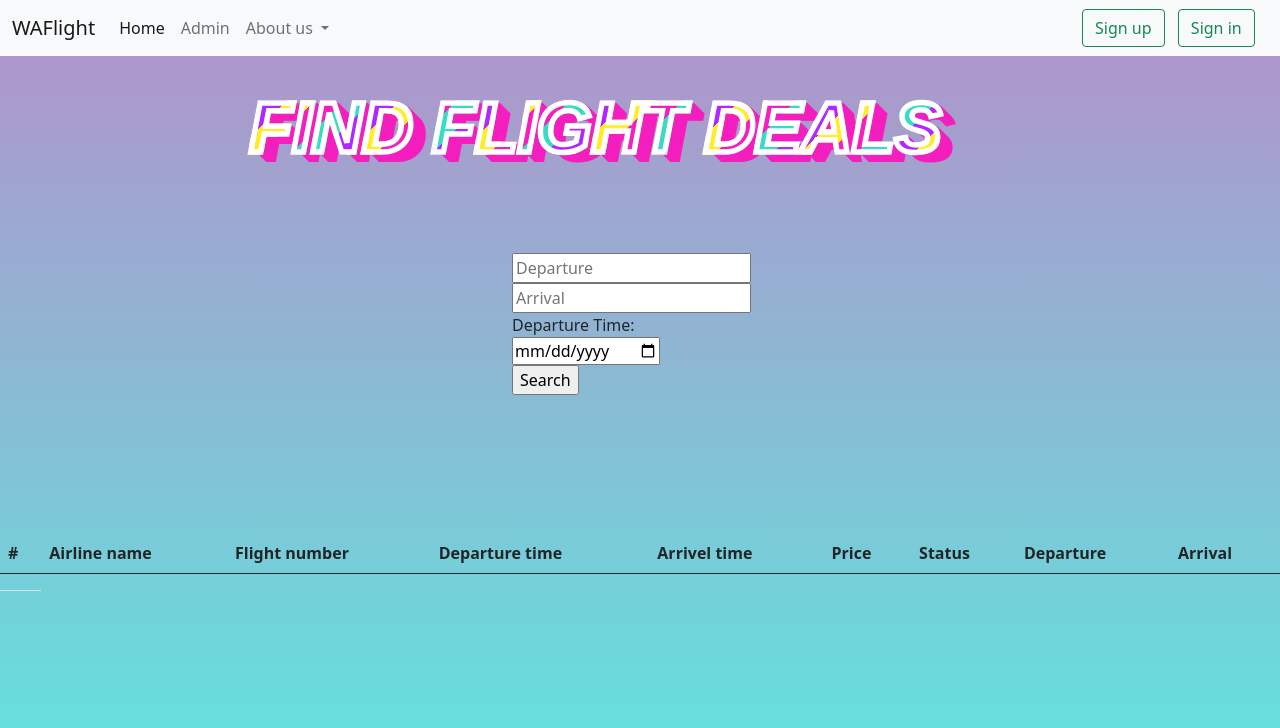
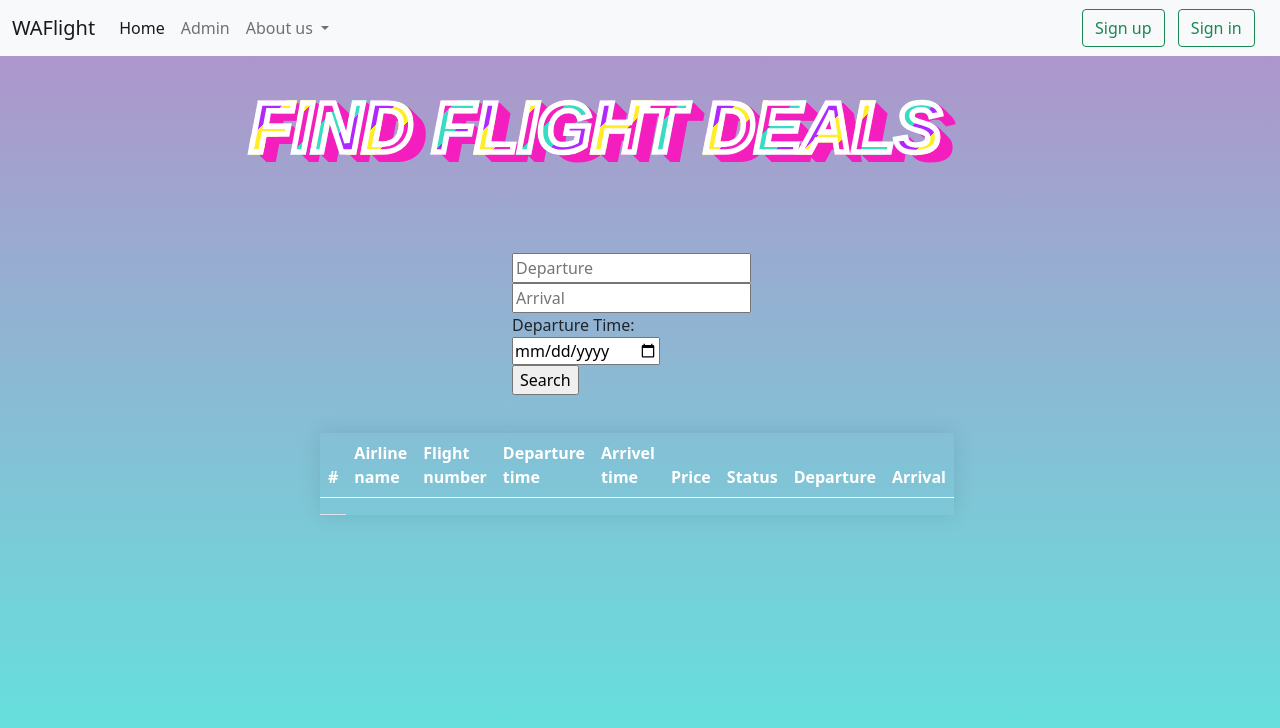
Before and after one commit to Averyyy/WA-Flight, a Flask app: page /public_view in a window 1280 px wide; the page is wider, and only the part inside the window is pictured. Shown: the top 728 px of that part. Run offline with Flask 2, Linux system fonts and the light colour scheme; data that the repository does not hold is empty.

Commit message:
signouthtml

```diff
--- a/APP.py
+++ b/APP.py
@@ -27,6 +27,7 @@ conn = pymysql.connect(host= 'localhost',
 # Utility Functions
 def save_to_session(dic):
     for key in dic.keys():
+        print(key,dic[key])
         session[key] = dic[key]
     return
 
@@ -172,11 +173,13 @@ def sign_in():
             "password": request.form.get("as_psw"),
             "airline_name": request.form.get("airline_name")
         }
+        print(info_ba)
         if query.check_full(info_cus):
             save_to_session(info_cus)
             return redirect(url_for("customer_home"))
         elif query.check_full(info_ba):
             save_to_session(info_ba)
+            print('ha')
             return redirect(url_for("agent_home"))
         elif query.check_full(info_as):
             save_to_session(info_as)
@@ -193,6 +196,7 @@ def customer_home():
 
 @app.route("/sign_in/agent_home", methods=["POST", "GET"])
 def agent_home():
+    print("agent")
     session['signin'] = query.sign_in_check(conn, session['email'],session["password"], 'booking_agent','')
     if not session["signin"] and request.method == 'GET':
         session["error"] = 'Invalid username or password, please try again.'
@@ -203,7 +207,7 @@ def agent_home():
 
 @app.route("/sign_in/staff_home", methods=["POST", "GET"])
 def staff_home():
-    session['signin'] = query.sign_in_check(conn, session['email'],session["password"], 'booking_agent',session['airline_name'])
+    session['signin'] = query.sign_in_check(conn, session['email'],session["password"], 'airline_staff',session['airline_name'])
     if not session["signin"] and request.method == 'GET':
         session["error"] = 'Invalid username or password, please try again.'
         return redirect(url_for("sign_in"))
--- a/static/index_view.css
+++ b/static/index_view.css
@@ -9,6 +9,7 @@
 }
 
 body {
+  margin: 0;
 /* background-image: linear-gradient(to top, #e6e9f0 0%, #eef1f5 100%); */
 background-image: linear-gradient(to top, #5ee7df 0%, #b490ca 100%);
 background-size:cover;
@@ -101,3 +102,60 @@ top: 100pt;
   position: absolute;
   left: 0
 }
+
+.containertable {
+  text-align: center;
+	position: absolute;
+  	left: 25%;
+  	top: 25%;
+  	bottom: 0;
+    margin: auto;
+	transform: translate(-50%, -50%);
+}
+
+table {
+	width: 800px;
+	border-collapse: collapse;
+	overflow: hidden;
+	box-shadow: 0 0 20px rgba(0,0,0,0.1);
+}
+
+th,
+td {
+	padding: 15px;
+	background-color: rgba(255,255,255,0.2);
+	color: #fff;
+}
+
+th {
+	text-align: left;
+}
+
+thead {
+	th {
+		background-color: #55608f;
+	}
+}
+
+tbody {
+	tr {
+		&:hover {
+			background-color: rgba(255,255,255,0.3);
+		}
+	}
+	td {
+		position: relative;
+		&:hover {
+			&:before {
+				content: "";
+				position: absolute;
+				left: 0;
+				right: 0;
+				top: -9999px;
+				bottom: -9999px;
+				background-color: rgba(255,255,255,0.2);
+				z-index: -1;
+			}
+		}
+	}
+}
--- a/templates/public_view.html
+++ b/templates/public_view.html
@@ -86,6 +86,9 @@
 			<input type="submit" value='Search'/>
 			</form>
 	</div>
+
+<div class="containertable">
+
 <table class="table">
   <thead>
     <tr>
@@ -119,6 +122,7 @@
 
   </tbody>
 </table>
+</div>
 <script src="https://cdn.jsdelivr.net/npm/bootstrap@5.1.0/dist/js/bootstrap.bundle.min.js" integrity="sha384-U1DAWAznBHeqEIlVSCgzq+c9gqGAJn5c/t99JyeKa9xxaYpSvHU5awsuZVVFIhvj" crossorigin="anonymous"></script>
 </body>
 
```
Also changed, not shown: templates/signin.html (+4 -4 lines).
